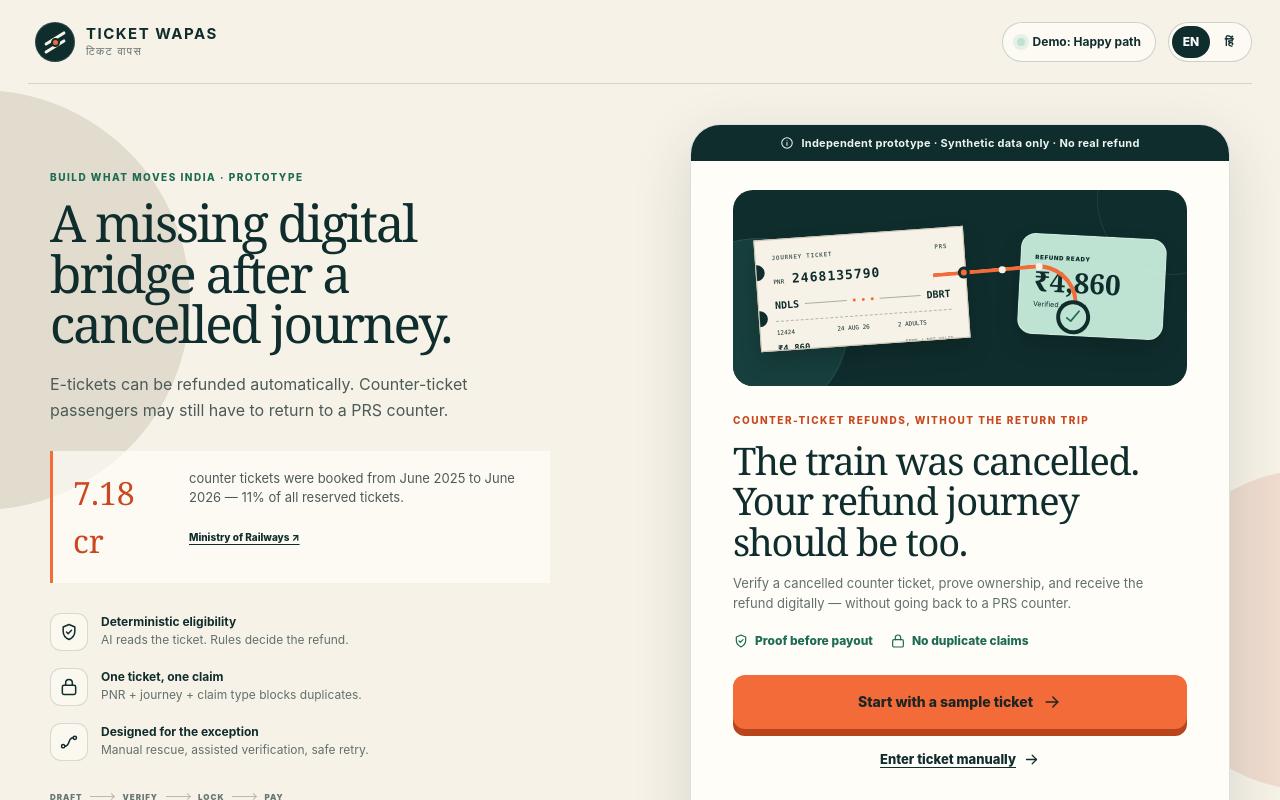
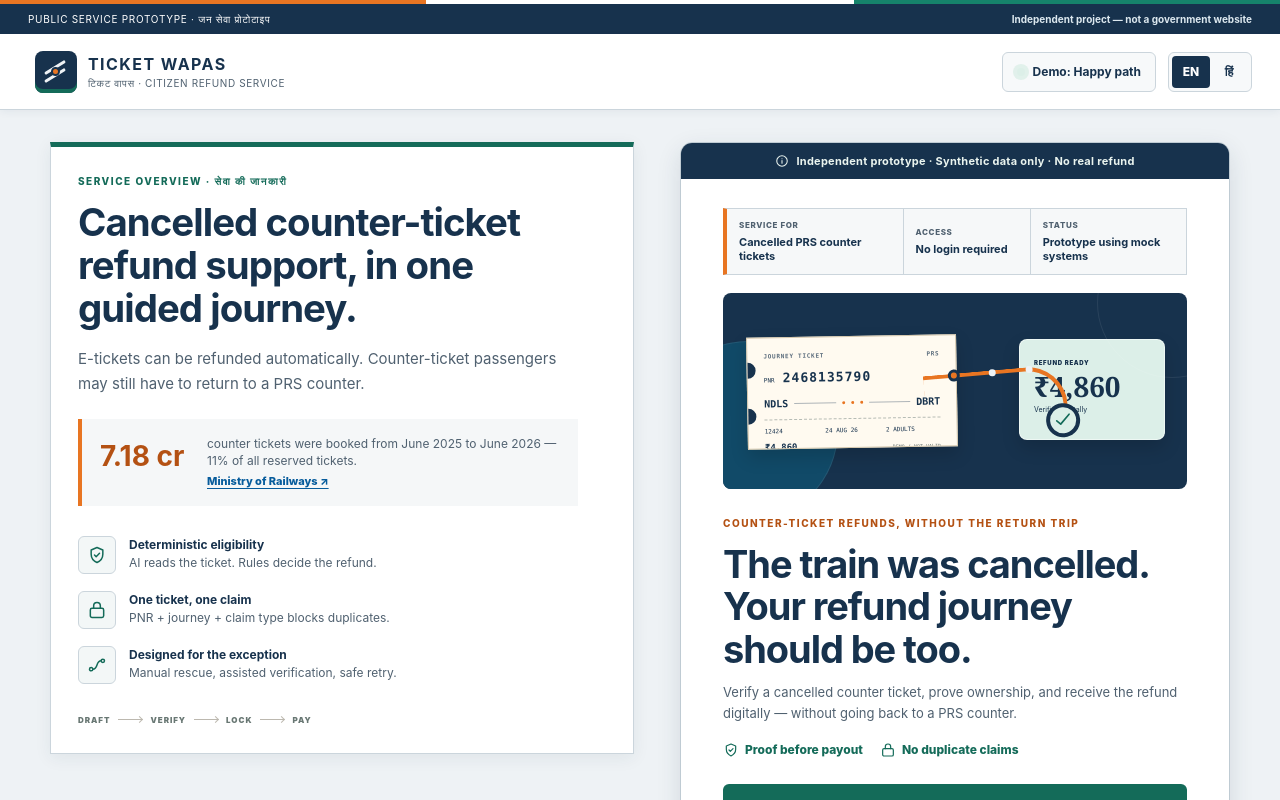
Before and after one commit to ashmita41/ticket-wapas, a Next.js app: page / in a window 1280 px wide. Shown: the top 800 px of the page. Built offline with nearby package versions, Linux system fonts and the light colour scheme.

Commit message:
Refine public service trust design

```diff
--- a/app/globals.css
+++ b/app/globals.css
@@ -1,22 +1,22 @@
 @import "tailwindcss";
 
 :root {
-  --ink: #102d2d;
-  --ink-2: #173f3d;
-  --paper: #f7f2e8;
-  --paper-2: #eee7da;
-  --white: #fffdf8;
-  --orange: #f26b38;
-  --orange-dark: #ca4820;
-  --mint: #bee3d2;
-  --green: #1c6b52;
-  --sky: #cfe8f3;
-  --yellow: #f3d889;
-  --rose: #f4cbc3;
-  --violet: #d9d0ef;
-  --muted: #62706d;
-  --line: #d8d4ca;
-  --shadow: 0 18px 60px rgba(16, 45, 45, 0.14);
+  --ink: #17324d;
+  --ink-2: #114a68;
+  --paper: #eef2f5;
+  --paper-2: #e2e8ed;
+  --white: #ffffff;
+  --orange: #e87522;
+  --orange-dark: #b45113;
+  --mint: #dcefe8;
+  --green: #146b59;
+  --sky: #e5f0f7;
+  --yellow: #fff0c2;
+  --rose: #f9ded8;
+  --violet: #e5e0f3;
+  --muted: #506170;
+  --line: #cbd5dc;
+  --shadow: 0 8px 24px rgba(23, 50, 77, 0.12);
 }
 
 * { box-sizing: border-box; }
@@ -30,56 +30,59 @@ body {
 }
 button, input { font: inherit; }
 button { color: inherit; }
-button:focus-visible, input:focus-visible, a:focus-visible { outline: 3px solid var(--orange); outline-offset: 3px; }
+button:focus-visible, input:focus-visible, a:focus-visible { outline: 3px solid #ffbf47; outline-offset: 3px; }
 button:disabled { cursor: not-allowed; }
 .icon { display: inline-block; flex: 0 0 auto; }
 
 .site-shell { min-height: 100vh; position: relative; overflow: hidden; }
-.site-shell::before, .site-shell::after { content: ""; position: fixed; z-index: 0; border-radius: 50%; pointer-events: none; }
-.site-shell::before { width: 420px; height: 420px; background: #e2dccf; left: -230px; top: 90px; }
-.site-shell::after { width: 320px; height: 320px; background: #efdccf; right: -190px; bottom: 10px; }
+.site-shell::before, .site-shell::after { display: none; }
+
+.service-strip { min-height: 34px; padding: 7px max(28px, calc((100% - 1280px) / 2)); display: flex; align-items: center; justify-content: space-between; gap: 20px; background: var(--ink); border-top: 4px solid transparent; border-image: linear-gradient(90deg, #e87522 0 33.33%, #fff 33.33% 66.66%, #16836b 66.66%) 1; color: #fff; font-size: 10px; letter-spacing: .07em; }
+.service-strip b { font-size: 10px; font-weight: 650; letter-spacing: 0; color: #dce8ef; }
 
 .topbar {
-  height: 84px;
-  width: min(1280px, calc(100% - 56px));
-  margin: 0 auto;
+  height: 76px;
+  width: 100%;
+  padding: 0 max(28px, calc((100% - 1280px) / 2));
   display: flex;
   align-items: center;
   justify-content: space-between;
   position: relative;
   z-index: 5;
-  border-bottom: 1px solid rgba(16, 45, 45, .14);
+  background: white;
+  border-bottom: 1px solid var(--line);
+  box-shadow: 0 2px 8px rgba(23, 50, 77, .06);
 }
 .brand-button { display: flex; align-items: center; gap: 11px; border: 0; background: none; padding: 7px; cursor: pointer; }
-.brand-mark { width: 40px; height: 40px; border-radius: 50%; background: var(--ink); position: relative; overflow: hidden; box-shadow: inset 0 0 0 1px rgba(255,255,255,.12); }
+.brand-mark { width: 42px; height: 42px; border-radius: 8px; background: var(--ink); position: relative; overflow: hidden; box-shadow: inset 0 -4px 0 var(--green); }
 .brand-mark .rail { position: absolute; height: 3px; width: 24px; background: var(--paper); left: 8px; transform: rotate(-32deg); border-radius: 4px; }
 .brand-mark .rail-one { top: 15px; }
 .brand-mark .rail-two { top: 23px; }
 .brand-mark .rail-dot { position: absolute; width: 9px; height: 9px; background: var(--orange); border: 2px solid var(--ink); border-radius: 50%; left: 16px; top: 16px; }
 .brand-copy { display: grid; text-align: left; line-height: 1; }
-.brand-copy b { font-size: 15px; letter-spacing: .1em; }
-.brand-copy small { font-size: 11px; margin-top: 5px; color: var(--muted); letter-spacing: .12em; }
+.brand-copy b { font-size: 16px; letter-spacing: .09em; }
+.brand-copy small { font-size: 10px; margin-top: 6px; color: var(--muted); letter-spacing: .06em; }
 .header-actions { display: flex; align-items: center; gap: 12px; }
-.demo-trigger { height: 40px; display: flex; align-items: center; gap: 8px; padding: 0 14px; border: 1px solid rgba(16,45,45,.2); background: rgba(255,253,248,.72); border-radius: 99px; cursor: pointer; font-size: 12px; font-weight: 750; }
+.demo-trigger { height: 40px; display: flex; align-items: center; gap: 8px; padding: 0 14px; border: 1px solid var(--line); background: #f7f9fa; border-radius: 6px; cursor: pointer; font-size: 12px; font-weight: 750; }
 .scenario-dot { width: 8px; height: 8px; border-radius: 50%; background: var(--mint); box-shadow: 0 0 0 4px rgba(190,227,210,.38); }
 .scenario-dot.orange { background: var(--orange); }.scenario-dot.sky { background: #61a8c7; }.scenario-dot.violet { background: #8570b2; }.scenario-dot.rose { background: #d47a68; }.scenario-dot.sand { background: #bb8a22; }
-.language-toggle { height: 40px; padding: 3px; border: 1px solid rgba(16,45,45,.2); border-radius: 99px; display: flex; background: rgba(255,253,248,.72); }
-.language-toggle button { min-width: 38px; border: 0; background: transparent; border-radius: 99px; font-size: 12px; font-weight: 800; cursor: pointer; }
+.language-toggle { height: 40px; padding: 3px; border: 1px solid var(--line); border-radius: 6px; display: flex; background: #f7f9fa; }
+.language-toggle button { min-width: 38px; border: 0; background: transparent; border-radius: 4px; font-size: 12px; font-weight: 800; cursor: pointer; }
 .language-toggle .active { background: var(--ink); color: white; }
 
-.workspace { width: min(1180px, calc(100% - 56px)); margin: 40px auto 72px; position: relative; z-index: 2; display: grid; grid-template-columns: 1fr 540px; gap: 84px; align-items: start; }
-.story-panel { position: sticky; top: 42px; padding: 46px 0 20px; }
+.workspace { width: min(1180px, calc(100% - 56px)); margin: 32px auto 48px; position: relative; z-index: 2; display: grid; grid-template-columns: 1fr 550px; gap: 46px; align-items: start; }
+.story-panel { position: sticky; top: 24px; padding: 27px; background: white; border: 1px solid var(--line); border-top: 5px solid var(--green); box-shadow: 0 4px 16px rgba(23, 50, 77, .07); }
 .eyebrow { margin: 0 0 13px; color: var(--green); font-size: 10px; font-weight: 850; letter-spacing: .15em; line-height: 1.4; }
 .eyebrow.orange { color: var(--orange-dark); }
-.story-panel h2 { margin: 0; max-width: 500px; font-family: Georgia, "Times New Roman", serif; font-weight: 500; font-size: clamp(39px, 4vw, 59px); line-height: .99; letter-spacing: -.045em; }
-.story-lead { margin: 22px 0 27px; max-width: 500px; font-size: 16px; line-height: 1.65; color: #4c5b58; }
-.evidence-card { border-left: 3px solid var(--orange); background: rgba(255,253,248,.66); padding: 18px 20px; display: grid; grid-template-columns: 100px 1fr; gap: 2px 16px; max-width: 500px; }
-.evidence-number { font-family: Georgia, serif; font-size: 32px; color: var(--orange-dark); grid-row: span 2; }
-.evidence-card p { margin: 0; font-size: 13px; line-height: 1.48; color: #4c5b58; }
-.evidence-card a { color: var(--ink); font-size: 10px; font-weight: 800; text-decoration: underline; text-underline-offset: 3px; }
+.story-panel h2 { margin: 0; max-width: 500px; font-weight: 720; font-size: clamp(29px, 3vw, 39px); line-height: 1.12; letter-spacing: -.025em; }
+.story-lead { margin: 17px 0 22px; max-width: 500px; font-size: 15px; line-height: 1.65; color: var(--muted); }
+.evidence-card { border-left: 4px solid var(--orange); background: #f5f7f8; padding: 16px 18px; display: grid; grid-template-columns: 92px 1fr; gap: 3px 15px; max-width: 500px; }
+.evidence-number { font-size: 28px; font-weight: 750; color: var(--orange-dark); grid-row: span 2; }
+.evidence-card p { margin: 0; font-size: 12px; line-height: 1.48; color: var(--muted); }
+.evidence-card a { color: #075c9c; font-size: 11px; font-weight: 800; text-decoration: underline; text-underline-offset: 3px; }
 .promise-list { display: grid; gap: 17px; margin: 30px 0; max-width: 500px; }
 .promise-list > div { display: grid; grid-template-columns: 38px 1fr; gap: 13px; align-items: start; }
-.promise-list > div > span { width: 38px; height: 38px; display: grid; place-items: center; border: 1px solid rgba(16,45,45,.15); border-radius: 11px; background: rgba(255,253,248,.5); }
+.promise-list > div > span { width: 38px; height: 38px; display: grid; place-items: center; border: 1px solid var(--line); border-radius: 6px; background: #f3f7f7; color: var(--green); }
 .promise-list p { margin: 0; font-size: 12px; line-height: 1.5; color: var(--muted); }
 .promise-list b { display: block; color: var(--ink); font-size: 12px; }
 .state-strip { display: flex; align-items: center; gap: 8px; color: #687773; }
@@ -87,12 +90,12 @@ button:disabled { cursor: not-allowed; }
 .state-strip i { width: 24px; height: 1px; background: #bcb8af; position: relative; }
 .state-strip i::after { content: ""; position: absolute; right: 0; top: -2px; width: 5px; height: 5px; border-top: 1px solid #bcb8af; border-right: 1px solid #bcb8af; transform: rotate(45deg); }
 
-.app-frame { width: 100%; min-height: 720px; background: var(--white); border: 1px solid rgba(16,45,45,.14); border-radius: 30px; box-shadow: var(--shadow); position: relative; overflow: hidden; }
+.app-frame { width: 100%; min-height: 720px; background: var(--white); border: 1px solid #bfcbd3; border-radius: 12px; box-shadow: var(--shadow); position: relative; overflow: hidden; }
 .prototype-ribbon { min-height: 36px; padding: 7px 14px; display: flex; align-items: center; justify-content: center; gap: 7px; background: var(--ink); color: #eaf4ef; font-size: 11px; font-weight: 750; letter-spacing: .025em; text-align: center; }
 .screen { padding: 34px 42px 38px; min-height: 690px; animation: enter .26s ease-out both; display: flex; flex-direction: column; }
 @keyframes enter { from { opacity: 0; transform: translateY(7px); } to { opacity: 1; transform: translateY(0); } }
 .screen-heading { margin-bottom: 22px; }
-.screen-heading h1, .home-screen h1, .tracking-screen h1 { margin: 0; font-family: Georgia, "Times New Roman", serif; font-size: 35px; line-height: 1.06; font-weight: 500; letter-spacing: -.035em; }
+.screen-heading h1, .home-screen h1, .tracking-screen h1 { margin: 0; font-size: 34px; line-height: 1.12; font-weight: 720; letter-spacing: -.028em; }
 .screen-heading > p:last-child, .hero-sub { margin: 12px 0 0; color: var(--muted); font-size: 13px; line-height: 1.58; }
 
 .progress-wrap { padding: 18px 42px 0; }
@@ -102,10 +105,15 @@ button:disabled { cursor: not-allowed; }
 .progress-track span { height: 100%; display: block; background: var(--orange); transition: width .35s ease; }
 
 .home-screen { padding-top: 29px; }
-.home-visual { height: 196px; background: var(--ink); border-radius: 20px; margin-bottom: 27px; position: relative; overflow: hidden; }
+.service-facts { display: grid; grid-template-columns: 1.25fr .9fr 1.1fr; border: 1px solid var(--line); border-left: 4px solid var(--orange); background: #f6f8f9; margin-bottom: 18px; }
+.service-facts span { min-height: 58px; padding: 10px 12px; display: grid; align-content: center; gap: 4px; border-right: 1px solid var(--line); }
+.service-facts span:last-child { border-right: 0; }
+.service-facts small { color: var(--muted); font-size: 8px; font-weight: 850; letter-spacing: .08em; }
+.service-facts b { font-size: 11px; line-height: 1.3; }
+.home-visual { height: 196px; background: var(--ink); border-radius: 8px; margin-bottom: 27px; position: relative; overflow: hidden; }
 .home-visual::before { content: ""; position: absolute; width: 180px; height: 180px; background: var(--ink-2); border: 1px solid rgba(255,255,255,.08); border-radius: 50%; left: -65px; top: 48px; }
 .home-visual::after { content: ""; position: absolute; width: 150px; height: 150px; border: 1px solid rgba(255,255,255,.08); border-radius: 50%; right: -60px; top: -65px; }
-.ticket-stub { width: 232px; height: 124px; padding: 13px 16px; background: var(--paper); color: var(--ink); position: relative; transform: rotate(-4deg); border: 1px solid #cfc5b4; box-shadow: 0 12px 22px rgba(0,0,0,.17); font-family: ui-monospace, SFMono-Regular, Menlo, monospace; overflow: hidden; }
+.ticket-stub { width: 232px; height: 124px; padding: 13px 16px; background: #fffaf0; color: var(--ink); position: relative; transform: rotate(-1deg); border: 1px solid #d4c7ad; box-shadow: 0 8px 18px rgba(0,0,0,.15); font-family: ui-monospace, SFMono-Regular, Menlo, monospace; overflow: hidden; }
 .home-visual .ticket-stub { position: absolute; width: 210px; height: 112px; left: 24px; top: 43px; z-index: 2; }
 .ticket-stub.faded { width: 95px; height: 61px; transform: rotate(-2deg); flex: 0 0 auto; padding: 7px; box-shadow: none; }
 .ticket-stub.faded .ticket-mini-head, .ticket-stub.faded .ticket-grid, .ticket-stub.faded .ticket-bottom, .ticket-stub.faded .ticket-route span { display: none; }
@@ -129,7 +137,7 @@ button:disabled { cursor: not-allowed; }
 .refund-path > i { width: 7px; height: 7px; background: var(--paper); border-radius: 50%; position: absolute; top: -5px; }
 .refund-path > i:nth-of-type(1) { left: 66px; }.refund-path > i:nth-of-type(2) { left: 103px; }
 .refund-path b { position: absolute; right: -15px; bottom: -16px; width: 34px; height: 34px; background: var(--mint); color: var(--green); border: 4px solid var(--ink); border-radius: 50%; display: grid; place-items: center; }
-.refund-card { position: absolute; right: 22px; top: 46px; width: 146px; height: 101px; background: var(--mint); border: 1px solid rgba(255,255,255,.3); border-radius: 15px; padding: 18px 14px; color: var(--ink); transform: rotate(3deg); box-shadow: 0 12px 22px rgba(0,0,0,.17); display: grid; }
+.refund-card { position: absolute; right: 22px; top: 46px; width: 146px; height: 101px; background: var(--mint); border: 1px solid rgba(255,255,255,.5); border-radius: 8px; padding: 18px 14px; color: var(--ink); transform: none; box-shadow: 0 8px 18px rgba(0,0,0,.15); display: grid; }
 .refund-card small { font-size: 6px; letter-spacing: .12em; font-weight: 900; }.refund-card strong { font-family: Georgia, serif; font-size: 28px; line-height: 1; }.refund-card span { font-size: 7px; }
 .home-screen h1 { font-size: 38px; max-width: 430px; }
 .trust-line { display: flex; gap: 17px; flex-wrap: wrap; margin: 18px 0 0; }
@@ -137,12 +145,12 @@ button:disabled { cursor: not-allowed; }
 .disclaimer { margin: 15px auto 0; max-width: 410px; text-align: center; color: #667370; font-size: 11px; line-height: 1.5; }
 
 .bottom-actions { margin-top: auto; padding-top: 25px; display: grid; gap: 8px; }
-.primary-button, .secondary-button { width: 100%; min-height: 54px; border-radius: 12px; padding: 0 18px; display: flex; align-items: center; justify-content: center; gap: 9px; border: 0; font-size: 14px; font-weight: 850; cursor: pointer; transition: transform .16s ease, box-shadow .16s ease, background .16s ease; }
-.primary-button { background: var(--orange); color: #1d2524; box-shadow: 0 7px 0 #b9441c; }
-.primary-button:hover:not(:disabled) { transform: translateY(-2px); box-shadow: 0 9px 0 #b9441c; }
-.primary-button:active:not(:disabled) { transform: translateY(5px); box-shadow: 0 2px 0 #b9441c; }
-.primary-button:disabled { background: #d4d1ca; color: #8b918f; box-shadow: 0 5px 0 #bab6af; }
-.secondary-button { background: transparent; border: 1px solid #bfc5c2; }
+.primary-button, .secondary-button { width: 100%; min-height: 54px; border-radius: 6px; padding: 0 18px; display: flex; align-items: center; justify-content: center; gap: 9px; border: 0; font-size: 14px; font-weight: 850; cursor: pointer; transition: background .16s ease, box-shadow .16s ease; }
+.primary-button { background: var(--green); color: white; box-shadow: 0 2px 0 #0b493d; }
+.primary-button:hover:not(:disabled) { background: #0f5b4c; box-shadow: 0 3px 0 #0b493d; }
+.primary-button:active:not(:disabled) { background: #0b493d; box-shadow: none; }
+.primary-button:disabled { background: #cfd6da; color: #68757d; box-shadow: none; }
+.secondary-button { background: transparent; border: 1px solid #9cabb5; }
 .secondary-button:hover { background: var(--paper); }
 .text-button { min-height: 46px; border: 0; background: none; display: flex; align-items: center; justify-content: center; gap: 7px; cursor: pointer; font-size: 13px; font-weight: 800; color: var(--ink); text-decoration: underline; text-underline-offset: 3px; }
 
@@ -232,6 +240,14 @@ button:disabled { cursor: not-allowed; }
 .timeline { text-align: left; padding: 5px 13px; border: 1px solid #dedad1; border-radius: 13px; }.timeline > div { display: grid; grid-template-columns: 28px 1fr; gap: 8px; min-height: 48px; position: relative; align-items: center; }.timeline > div:not(:last-child)::after { content: ""; position: absolute; width: 1px; height: 19px; background: #b8d8ca; left: 10px; bottom: -7px; }.timeline i { width: 21px; height: 21px; border-radius: 50%; display: grid; place-items: center; background: var(--mint); color: var(--green); font-style: normal; }.timeline .current i { background: var(--yellow); }.timeline .current i > span { width: 6px; height: 6px; background: #986d18; border-radius: 50%; }.timeline b { font-size: 9px; }.timeline small { display: block; color: var(--muted); font-size: 7px; margin-top: 2px; }
 .reference-row { display: flex; justify-content: space-between; gap: 10px; margin-top: 11px; padding: 9px 4px; color: var(--muted); font-size: 7px; }.reference-row code { color: var(--ink); font-size: 7px; }
 
+.safety-banner, .capture-error, .reader-summary, .data-field, .confirmation-check, .privacy-note, .inline-notice, .sample-row, .decision-card, .rule-list, .exception-card, .assisted-list, .payout-card, .recipient-check, .refund-total, .review-list, .timeline { border-radius: 6px; }
+.upload-zone { border-radius: 8px; }
+.method-tabs button { border-radius: 6px; }
+.text-button, .edit-link { color: #075c9c; }
+
+.site-footer { width: 100%; padding: 22px max(28px, calc((100% - 1180px) / 2)); display: grid; grid-template-columns: .8fr 1.8fr 1.4fr; gap: 28px; background: var(--ink); border-top: 4px solid var(--orange); color: #dce8ef; font-size: 11px; line-height: 1.5; }
+.site-footer b { color: white; font-size: 12px; }
+
 .modal-backdrop { position: fixed; z-index: 100; inset: 0; background: rgba(8,29,29,.66); display: grid; place-items: center; padding: 20px; }
 .demo-modal { width: min(630px, 100%); background: var(--white); border-radius: 24px; padding: 27px; box-shadow: 0 30px 90px rgba(0,0,0,.3); animation: modal-in .2s ease-out; }
 @keyframes modal-in { from { opacity: 0; transform: translateY(10px) scale(.98); } }
@@ -245,13 +261,16 @@ button:disabled { cursor: not-allowed; }
   .refund-card { right: 13px; }
 }
 @media (max-width: 850px) {
-  .topbar { width: min(680px, calc(100% - 30px)); }
+  .topbar { width: 100%; padding-inline: max(18px, calc((100% - 680px) / 2)); }
   .workspace { display: block; width: min(560px, calc(100% - 28px)); margin-top: 24px; }
   .story-panel { display: none; }
   .app-frame { min-height: calc(100vh - 125px); }
+  .site-footer { grid-template-columns: 1fr; gap: 9px; padding-inline: max(22px, calc((100% - 560px) / 2)); }
 }
 @media (max-width: 560px) {
-  .topbar { height: 70px; width: calc(100% - 24px); }
+  .service-strip { min-height: 31px; padding: 6px 12px; justify-content: center; text-align: center; }
+  .service-strip b { display: none; }
+  .topbar { height: 70px; width: 100%; padding: 0 12px; }
   .brand-button { gap: 7px; padding: 4px; min-height: 44px; }
   .brand-mark { width: 32px; height: 32px; }.brand-mark .rail { width: 21px; left: 6px; }.brand-mark .rail-one { top: 12px; }.brand-mark .rail-two { top: 19px; }.brand-mark .rail-dot { left: 12px; top: 12px; }
   .brand-copy b { font-size: 11px; }.brand-copy small { display: none; }
@@ -264,6 +283,9 @@ button:disabled { cursor: not-allowed; }
   .screen { padding: 28px 22px 30px; min-height: calc(100vh - 156px); }
   .progress-wrap { padding: 16px 22px 0; }
   .home-screen { padding-top: 22px; }
+  .service-facts { grid-template-columns: 1fr; }
+  .service-facts span { min-height: 50px; border-right: 0; border-bottom: 1px solid var(--line); }
+  .service-facts span:last-child { border-bottom: 0; }
   .home-visual { height: 174px; margin-bottom: 23px; }
   .home-visual .ticket-stub { left: 15px; top: 39px; width: 185px; height: 100px; }
   .refund-path { left: 171px; width: 112px; }
--- a/app/layout.tsx
+++ b/app/layout.tsx
@@ -2,8 +2,8 @@ import type { Metadata } from "next";
 import "./globals.css";
 
 export const metadata: Metadata = {
-  title: "Ticket Wapas",
-  description: "A Build What Moves India prototype.",
+  title: "Ticket Wapas — Citizen Refund Service Prototype",
+  description: "An independent public-service prototype for cancelled PRS counter-ticket refunds using synthetic data and mocked systems.",
   icons: { icon: "/favicon.svg" },
 };
 
--- a/app/ticket-wapas.tsx
+++ b/app/ticket-wapas.tsx
@@ -468,10 +468,14 @@ export default function TicketWapas() {
 
   return (
     <main className="site-shell">
+      <div className="service-strip">
+        <span>PUBLIC SERVICE PROTOTYPE · जन सेवा प्रोटोटाइप</span>
+        <b>Independent project — not a government website</b>
+      </div>
       <header className="topbar">
         <button className="brand-button" onClick={() => reset()} aria-label="Ticket Wapas home">
           <BrandMark />
-          <span className="brand-copy"><b>TICKET WAPAS</b><small>टिकट वापस</small></span>
+          <span className="brand-copy"><b>TICKET WAPAS</b><small>टिकट वापस · CITIZEN REFUND SERVICE</small></span>
         </button>
         <div className="header-actions">
           <button className="demo-trigger" onClick={() => setDemoOpen(true)}><span className={`scenario-dot ${scenarioMeta.tone}`} /> Demo: {scenarioMeta.title}</button>
@@ -484,8 +488,8 @@ export default function TicketWapas() {
 
       <div className="workspace">
         <aside className="story-panel">
-          <p className="eyebrow">BUILD WHAT MOVES INDIA · PROTOTYPE</p>
-          <h2>A missing digital bridge after a cancelled journey.</h2>
+          <p className="eyebrow">SERVICE OVERVIEW · सेवा की जानकारी</p>
+          <h2>Cancelled counter-ticket refund support, in one guided journey.</h2>
           <p className="story-lead">E-tickets can be refunded automatically. Counter-ticket passengers may still have to return to a PRS counter.</p>
           <div className="evidence-card">
             <span className="evidence-number">7.18 cr</span>
@@ -514,6 +518,11 @@ export default function TicketWapas() {
 
           {screen === "home" && (
             <div className="screen home-screen">
+              <div className="service-facts" aria-label="Service information">
+                <span><small>SERVICE FOR</small><b>Cancelled PRS counter tickets</b></span>
+                <span><small>ACCESS</small><b>No login required</b></span>
+                <span><small>STATUS</small><b>Prototype using mock systems</b></span>
+              </div>
               <div className="home-visual" aria-hidden="true">
                 <TicketStub />
                 <div className="refund-path"><span /><i /><i /><b><Icon name="check" size={22} /></b></div>
@@ -676,6 +685,12 @@ export default function TicketWapas() {
         </section>
       </div>
 
+      <footer className="site-footer">
+        <b>Ticket Wapas · टिकट वापस</b>
+        <span>Independent civic-tech prototype. Not affiliated with or operated by Indian Railways, IRCTC, or the Government of India.</span>
+        <span>No real tickets, identities, OTPs, payments, or government systems are used.</span>
+      </footer>
+
       {demoOpen && (
         <div className="modal-backdrop" role="presentation" onMouseDown={() => setDemoOpen(false)}>
           <div className="demo-modal" role="dialog" aria-modal="true" aria-labelledby="demo-title" onMouseDown={(event) => event.stopPropagation()}>
```
Also changed, not shown: 2 other files (tests, documents, lock files or other folders).
